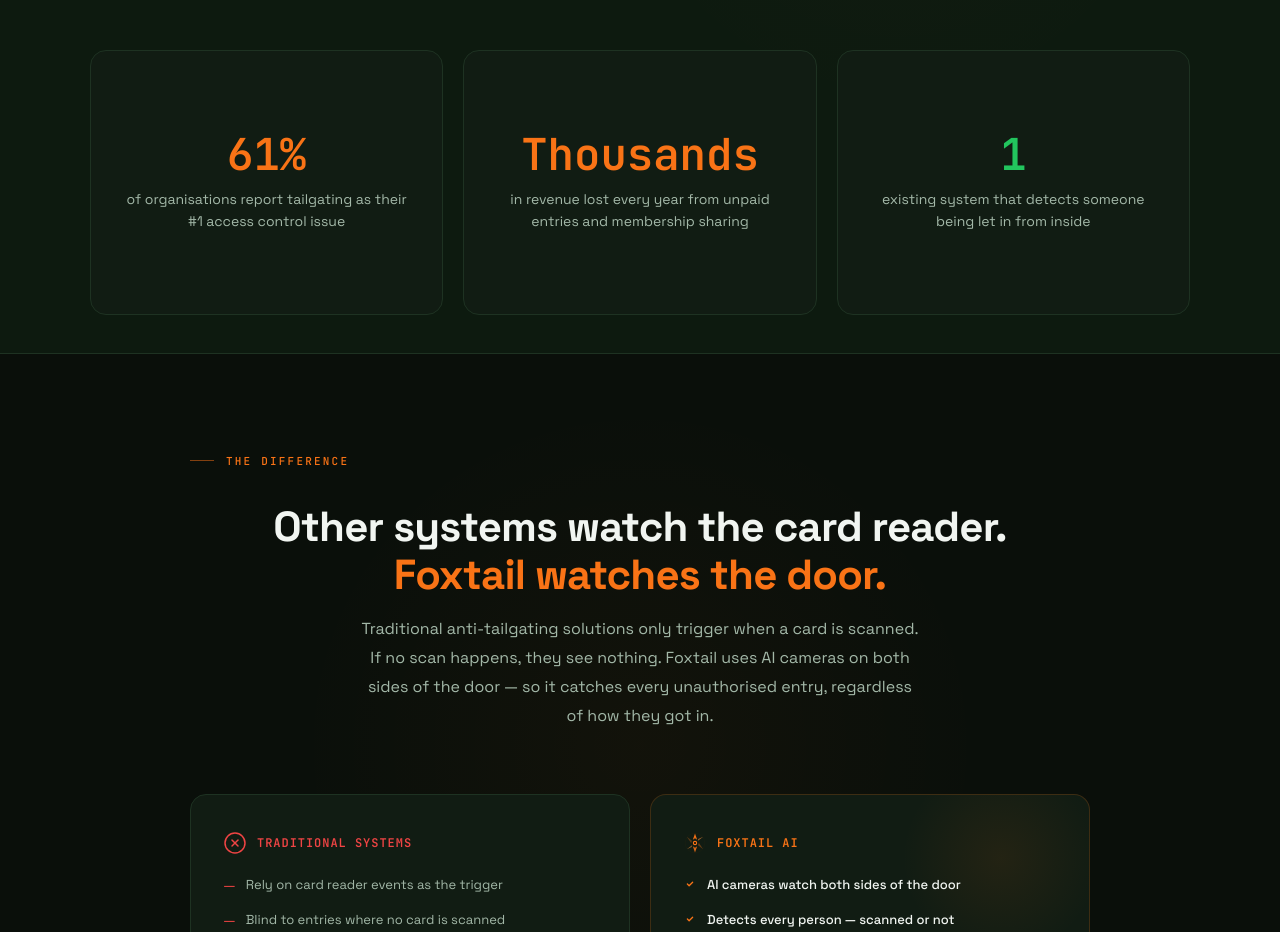
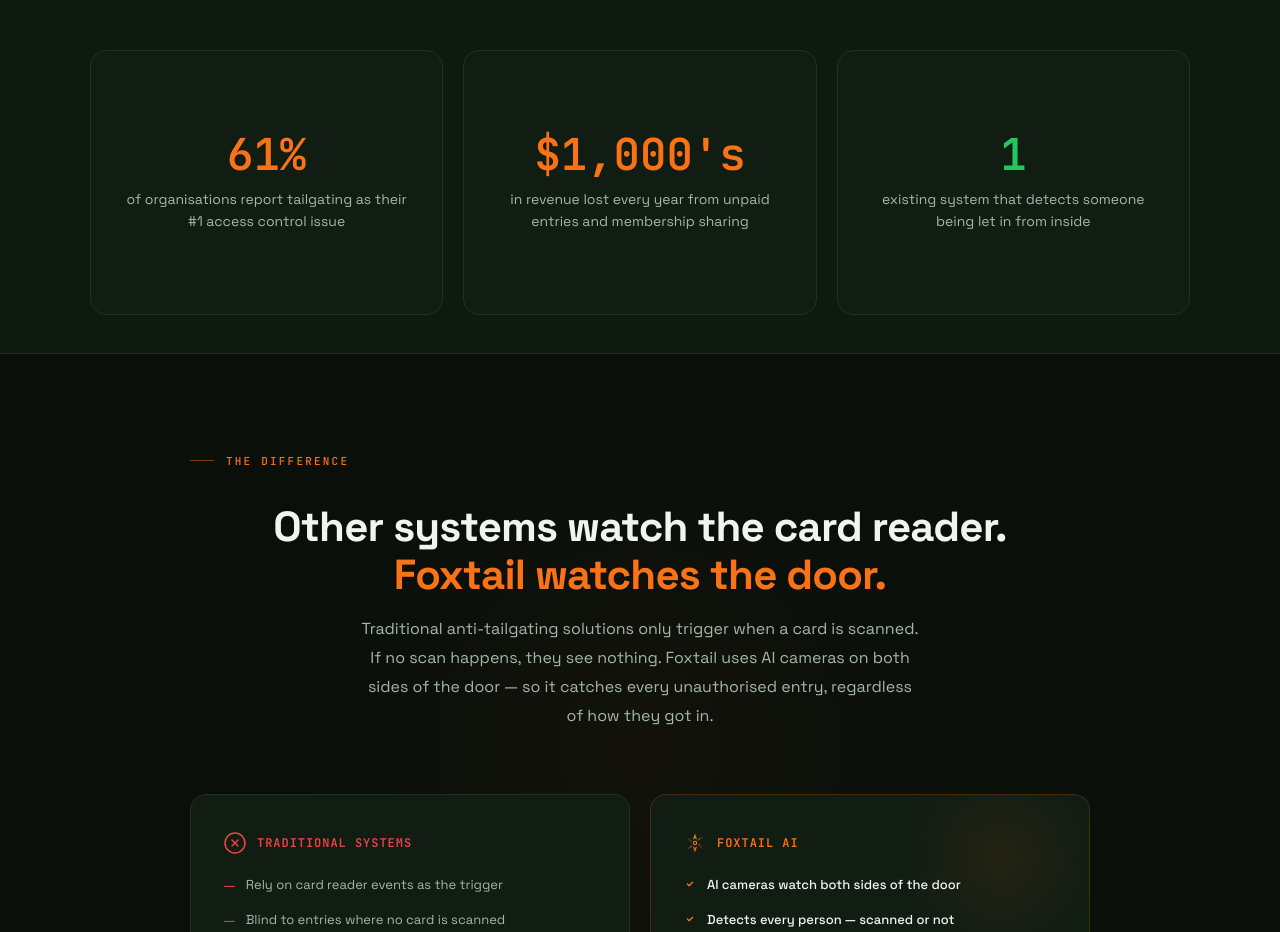
Before and after one commit to mitchpearce94-afk/foxtail-website, a React (Vite) app: page / in a window 1280 px wide. Shown: the part 1540-2472 px from the top of the page. Built offline with nearby package versions, Linux system fonts and the light colour scheme.

Commit message:
update homepage stats: 61%,  lost, 1 system, green accent

```diff
--- a/src/App.jsx
+++ b/src/App.jsx
@@ -264,7 +264,7 @@
           <div className="fx-grid-3" style={{ display: "grid", gridTemplateColumns: "repeat(3, 1fr)", gap: 20 }}>
             {[
               { stat: "61%", label: "of organisations report tailgating as their #1 access control issue" },
-              { stat: "Thousands", label: "in revenue lost every year from unpaid entries and membership sharing" },
+              { stat: "$1,000's", label: "in revenue lost every year from unpaid entries and membership sharing" },
               { stat: "1", label: "existing system that detects someone being let in from inside" },
             ].map((p, i) => (
               <Reveal key={i} delay={i * 0.12}>
```
